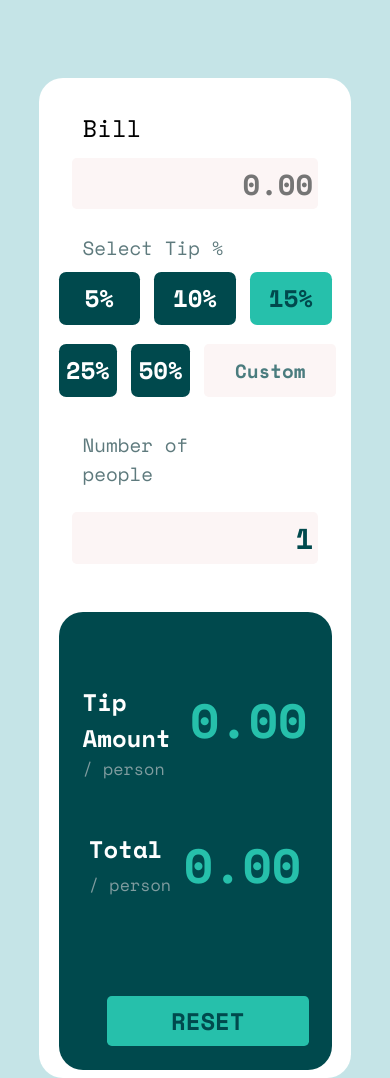
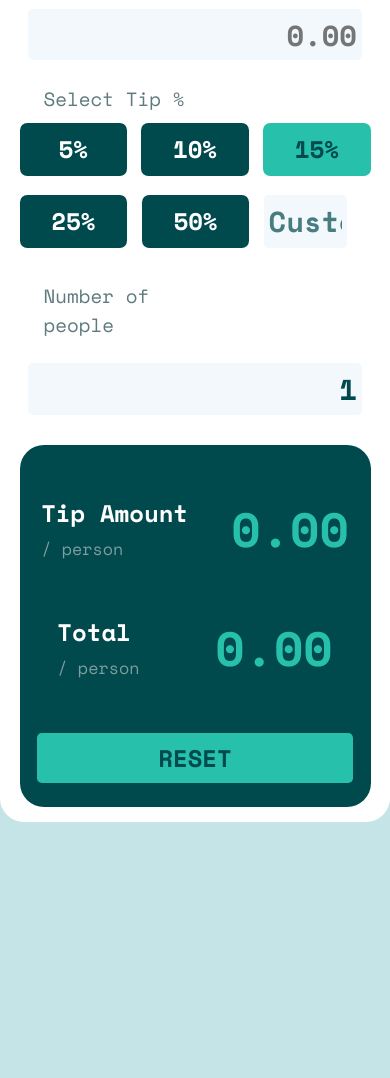
Before and after one commit to paulomiguelJS/calculatortip, a plain HTML site: page index.html in a window 390 px wide. Shown: the part 216-1294 px from the top of the page. After the commit the page ends 1038 px from the top, so only its background shows below. Drawn offline with nearby package versions, Linux system fonts and the light colour scheme.

Commit message:
Responsive adjustments

```diff
--- a/index.html
+++ b/index.html
@@ -21,11 +21,11 @@
       <section class="numberSide">
         <div class="bill">
           <label for="">Bill</label>
-          <input id="billTotal" type="number" placeholder="0.00" />
+          <input id="billTotal" type="number"  maxlength="7" min="1" max="7" placeholder="0.00"/>
         </div>
         <h2 class="tipH2">Select Tip %</h2>
         <div class="values">
-          <button class="btn tip" id="teste">5%</button>
+          <button class="btn tip">5%</button>
           <button class="btn tip">10%</button>
           <button class="btn tip btnActive">15%</button>
         </div>
--- a/style.css
+++ b/style.css
@@ -56,7 +56,6 @@ body {
 
   margin-left: 1rem;
   margin-top: 1rem;
-
 }
 .values {
   display: flex;
@@ -83,33 +82,31 @@ body {
 
   width: 5.5rem;
   height: 2.2rem;
-
 }
 
-.btnActive{
-    background-color: var(--Strong-green);
-    color: var(--Very-dark);
+.btnActive {
+  background-color: var(--Strong-green);
+  color: var(--Very-dark);
 }
 #custom {
-  margin: .4rem 1rem 0 0;
+  margin: 0.4rem 1rem 0 0;
 
   width: 5.5rem;
   height: 2.2rem;
 
-
   border: none;
 }
 
-#custom::placeholder{
-    color: var(--Very-dark);
-    text-align: center;
-    opacity: 0.7;
+#custom::placeholder {
+  color: var(--Very-dark);
+  text-align: center;
+  opacity: 0.7;
 }
 
 input::-webkit-outer-spin-button,
 input::-webkit-inner-spin-button {
-    -webkit-appearance: none;
-    margin: 0;
+  -webkit-appearance: none;
+  margin: 0;
 }
 
 .numberZero {
@@ -121,14 +118,14 @@ input::-webkit-inner-spin-button {
   margin-top: 1rem;
 }
 
-.peopleNumber{
+.peopleNumber {
   font-size: 0.8rem;
   font-weight: 300;
   color: var(--Dark-grayish);
 }
 
 .error {
-  font-size: .8rem;
+  font-size: 0.8rem;
   color: rgb(211, 94, 94);
 
   opacity: 0;
@@ -139,8 +136,10 @@ input::-webkit-inner-spin-button {
   opacity: 1;
 }
 
-#totalPeople{
+#totalPeople {
   margin-top: 1rem;
+  background-color: #f2f8fb;
+
 }
 
 .bill {
@@ -161,8 +160,12 @@ input::-webkit-inner-spin-button {
 
   font-size: 1.2rem;
   font-weight: 700;
-  color: var(--Very-dark);
-  background: #fcf5f5;
+  color: var(--Dark-grayish);
+}
+
+#billTotal{
+  background-color: #f2f8fb;
+
 }
 
 .numberSide input {
@@ -173,7 +176,7 @@ input::-webkit-inner-spin-button {
   padding: 0.2rem;
   margin: 0.5rem auto 0 auto;
 
-  width: 90%;
+  width: 95%;
 
   font-size: 1.2rem;
   font-weight: 700;
@@ -182,7 +185,7 @@ input::-webkit-inner-spin-button {
 }
 
 .numberSide input:focus {
-    outline-color: var(--Strong-green);
+  outline-color: var(--Strong-green);
 }
 .totalSide {
   display: flex;
@@ -245,45 +248,52 @@ button {
 
   border-radius: 0.2rem;
   border: none;
-
 }
 
-.reset{
-  margin-left: 1rem;
-  margin-top: 4rem;
+.reset {
+  margin: 4rem auto 1rem auto;
 }
 
 @media (max-width: 1180px) {
+  .logo {
+    margin: 2rem auto 1.5rem auto;
+  }
 
-  .mainContainer{
-    height: 1000px;
-    width: 80vw;
+  .mainContainer {
+    height: 900px;
+    width: 100%;
 
     flex-direction: column;
-    justify-content: center;
+    justify-content: space-around;
     align-items: center;
 
-    padding: 0px;
   }
 
-  .values{
+  .values {
     margin: 0;
   }
 
-  .numberSide{
-        width: 70vw;
-        margin-bottom: 2rem;
+  .numberSide {
+    width: 90vw;
+
+
   }
 
-#custom{
-  margin-top: .4rem  ;
-  margin-right: 1rem;
+  #custom {
+  width: 29%;
+  max-width: 135px;
+  background-color: #f2f8fb;
 
-  font-size: .8rem;
-}
-
-  .totalContainer{
-    width: 70vw;
   }
 
+  .totalContainer {
+    width: 90vw;
+
+    margin:0;
+    padding: 0;
+  }
+
+  .reset {
+    margin-top: 50px;
+  }
 }
```
